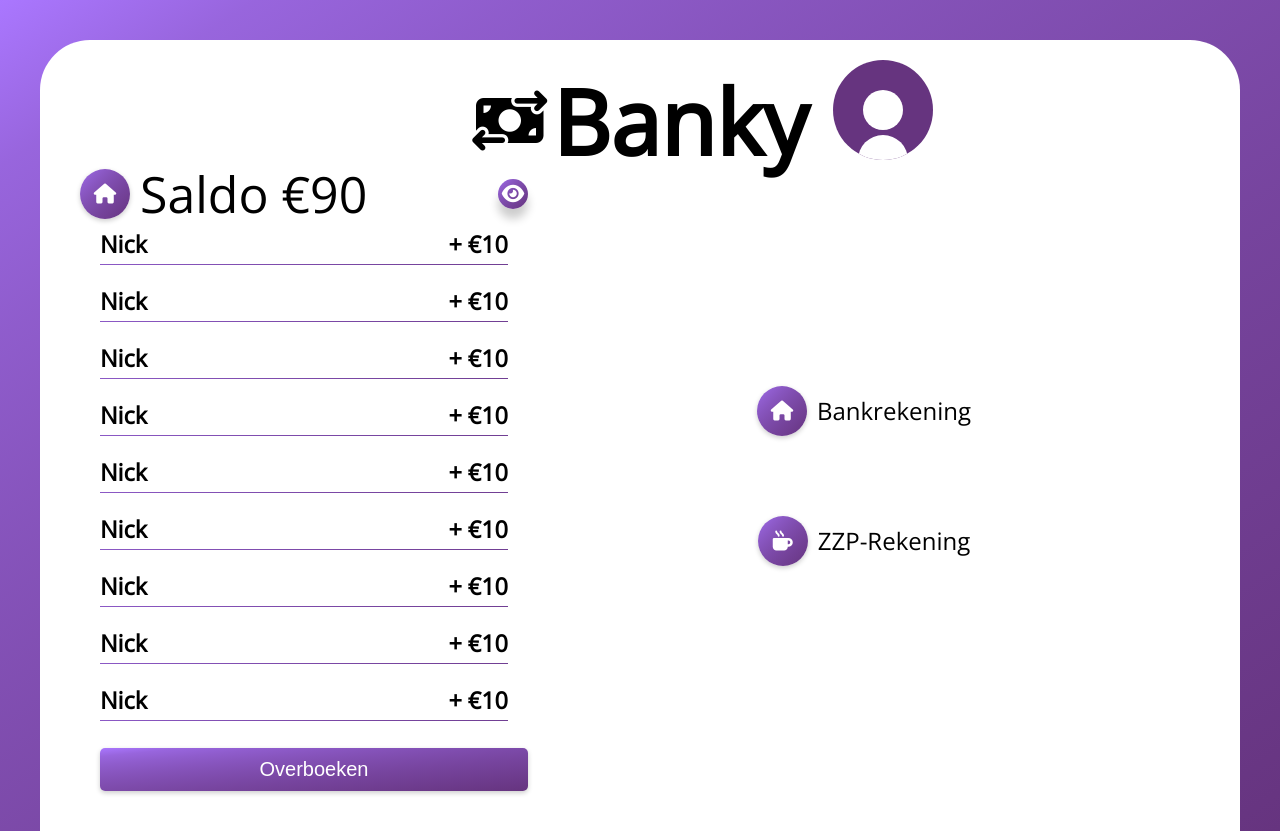
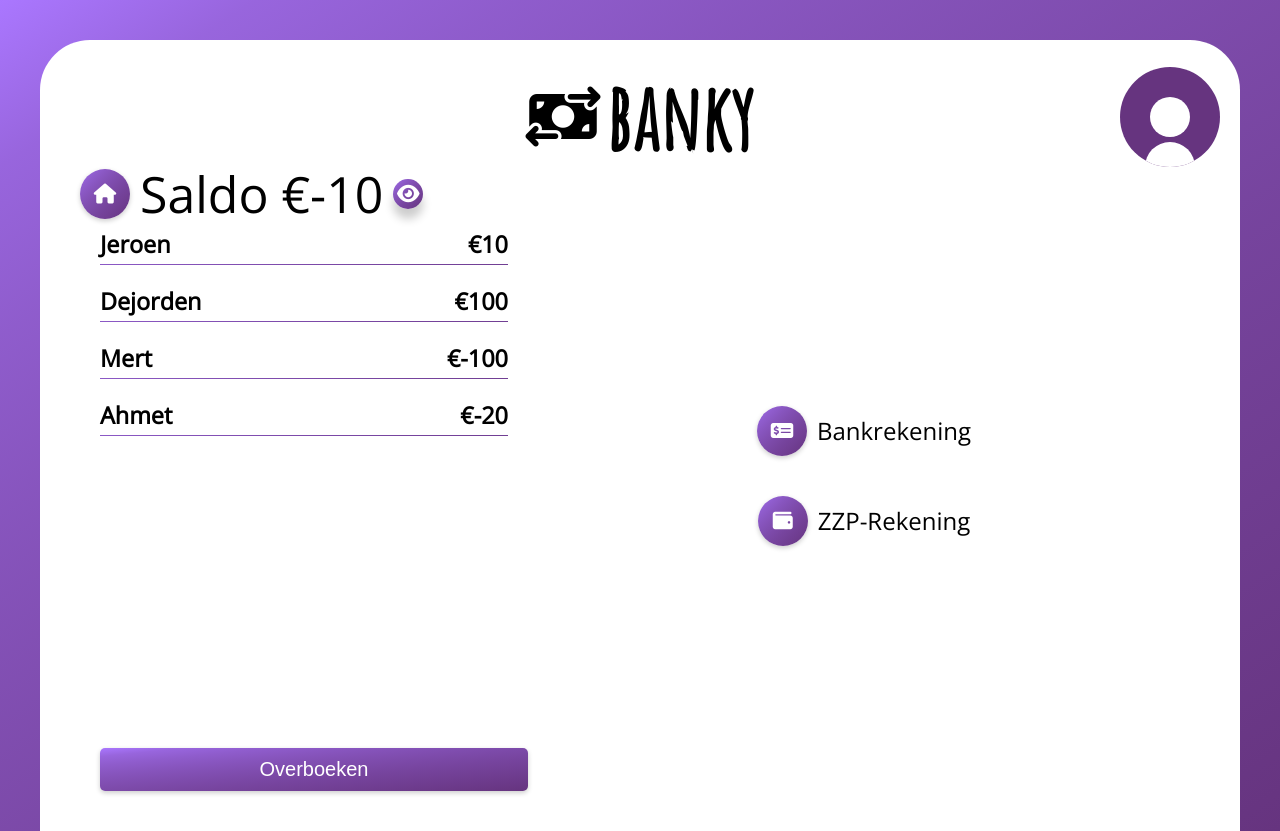
Before and after one commit to Nickvdt/Banky, a plain HTML site: page index.html in a window 1280 px wide. Drawn offline with nearby package versions, Linux system fonts and the light colour scheme.

Commit message:
Banky afgemaakt

```diff
--- /dev/null
+++ b/data/transactions.json
@@ -0,0 +1,32 @@
+{
+    "Bankrekening": [
+        {
+            "from/to": "Jeroen",
+            "amount": 10,
+            "logo": "fa-solid fa-money-check-dollar"
+        },
+        {
+            "from/to": "Dejorden",
+            "amount": 100
+        },
+        {
+            "from/to": "Mert",
+            "amount": -100
+        },
+        {
+            "from/to": "Ahmet",
+            "amount": -20
+        }
+    ],
+    "ZZP-Rekening": [
+        {
+            "from/to": "Bedrijf X",
+            "amount": 10000,
+            "logo": "fa-solid fa-wallet"
+        },
+        {
+            "from/to": "Bedrijf Z",
+            "amount": -500
+        }
+    ]
+}
--- a/index.html
+++ b/index.html
@@ -15,7 +15,7 @@
     <script src="js/main.js" defer></script>
 </head>
 
-<body>
+<!--<body>
     <header class="header">
         <figure class="header__logo">
             <i class="fa-solid fa-money-bill-transfer"></i>
@@ -112,7 +112,7 @@
                 </li>
             </ul>
         </section>
-    </main>
+    </main> -->
 
 </body>
 
--- a/js/main.js
+++ b/js/main.js
@@ -0,0 +1,289 @@
+class GetDataFromApi {
+    url = "";
+    data = null;
+
+    constructor(newURL) {
+        this.url = newURL;
+    }
+
+    async getData() {
+        await fetch(this.url)
+            .then(function (response) {
+                return response.json();
+            }).then((data) => {
+                this.data = data;
+            });
+        return this.data;
+    }
+
+}
+
+class Header {
+    headerElement;
+    figureElement;
+    logoIElement;
+    logoHeadingElement;
+    avatarWrapperElement;
+    avatarElement;
+    avatarBodyElement;
+    avatarHeadElement;
+    placeToRenderHeader;
+
+    constructor(placeToRenderHeader) {
+        this.placeToRenderHeader = document.getElementsByTagName(placeToRenderHeader)[0];
+        this.headerElement = document.createElement("header");
+        this.headerElement.classList = "header";
+
+        this.figureElement = document.createElement("figure");
+        this.figureElement.classList = "header__logo";
+
+        this.logoIElement = document.createElement("i");
+        this.logoIElement.classList = "fa-solid fa-money-bill-transfer";
+
+        this.logoHeadingElement = document.createElement("h2");
+        this.logoHeadingElement.classList = "header__banky";
+        this.logoHeadingElement.innerText = "banky";
+
+        this.avatarWrapperElement = document.createElement("div");
+        this.avatarWrapperElement.classList = "avatarWrapper";
+
+        this.avatarElement = document.createElement("figure");
+        this.avatarElement.classList = "avatar";
+
+        this.avatarHeadElement = document.createElement("div");
+        this.avatarHeadElement.classList = "avatar__head";
+
+        this.avatarBodyElement = document.createElement("div");
+        this.avatarBodyElement.classList = "avatar__body";
+    }
+
+    render() {
+        this.placeToRenderHeader.appendChild(this.headerElement);
+        this.headerElement.appendChild(this.figureElement);
+        this.figureElement.appendChild(this.logoIElement);
+        this.figureElement.appendChild(this.logoHeadingElement);
+        this.headerElement.appendChild(this.avatarWrapperElement);
+        this.avatarWrapperElement.appendChild(this.avatarElement);
+        this.avatarElement.appendChild(this.avatarHeadElement);
+        this.avatarElement.appendChild(this.avatarBodyElement);
+    }
+}
+
+class BankyMain{
+    placeToRenderBankyMain;
+    leftSection;
+    rightSection;
+    data;
+
+
+    constructor(placeToRenderBankyMain){
+        this.placeToRenderBankyMain = document.getElementsByTagName(placeToRenderBankyMain)[0];
+
+        /* main */
+        this.mainElement = document.createElement("main");
+        this.mainElement.classList = "banky";
+
+        this.leftSection = new BankyLeftSection(this.mainElement);
+        this.rightSection = new BankyRightSection(this.mainElement, this);
+    }
+
+    makeButtonsFromData(data){
+        this.rightSection.makeButtonsFromData(data);
+    }
+
+    makeTransactionsFromData(data){
+        this.leftSection.makeTransactionsFromData(Object.entries(data)[0][0], data);
+    }
+
+    callFromRightSection(account, data){
+        this.leftSection.makeTransactionsFromData(account, data);
+    }
+
+    render(){
+        this.placeToRenderBankyMain.appendChild(this.mainElement);
+
+        this.leftSection.render();
+        this.rightSection.render();
+    }
+}
+
+class BankyLeftSection{
+    mainElement;
+    constructor(mainElement){
+        this.mainElement = mainElement;
+        // left section
+        this.leftSectionElement = document.createElement("section");
+        this.leftSectionElement.classList = "banky__section banky__section--left"
+
+        this.bankyHeaderElement = document.createElement("header");
+        this.bankyHeaderElement.classList = "banky__header";
+
+        this.bankyHeaderWrapElement = document.createElement("div");
+
+        this.bankyLogoElement = document.createElement("figure");
+        this.bankyLogoElement.classList = "banky__logo";
+
+        this.bankyLogoIElement = document.createElement("i");
+        this.bankyLogoIElement.classList = "fa-solid fa-house";
+
+        this.bankyLogoTextElement = document.createElement("h1");
+        this.bankyLogoTextElement.classList = "banky__money";
+
+        this.eyeButtonElement = document.createElement("button");
+        this.eyeButtonElement.classList = "banky__eyeButton";
+        this.eyeButtonElement.onclick = this.eyeButtonClicked;
+
+
+        this.eyeFigureElement = document.createElement("figure");
+        this.eyeFigureElement.classList = "banky__eye";
+
+        this.eyeIElement = document.createElement("i");
+        this.eyeIElement.classList = "fa-solid fa-eye";
+
+        this.transactionsElement = document.createElement("ul");
+        this.transactionsElement.classList = "banky__transactions";
+
+        this.transferButtonElement = document.createElement("button");
+        this.transferButtonElement.classList = "banky__transferButton";
+        this.transferButtonElement.innerText = "Overboeken"
+    }
+
+    eyeButtonClicked = () =>{
+        this.transactionsElement.classList.toggle("banky__transactions--blur");
+        this.bankyLogoTextElement.classList.toggle("banky__money--blur");
+    }
+
+    makeTransactionsFromData(accountToShow, data){
+        let totalMoney = 0;
+        for(let i = 0; i < data[accountToShow].length; i++){
+            totalMoney += data[accountToShow][i]["amount"];
+        }
+
+        this.bankyLogoTextElement.innerText = "Saldo " +  " €" + totalMoney;
+
+        this.transactionsElement.innerHTML = "";
+
+        for(let i = 0; i < data[accountToShow].length; i++){
+            this.transactionElement = document.createElement("li");
+            this.transactionElement.classList = "banky__transaction";
+
+            this.transactionFromElement = document.createElement("h3");
+            this.transactionFromElement.classList = "banky__name";
+            this.transactionFromElement.innerText = data[accountToShow][i]["from/to"];
+
+            this.transactionAmountElement = document.createElement("h3");
+            this.transactionAmountElement.classList = "banky__amount";
+            this.transactionAmountElement.innerText = "€" + data[accountToShow][i]["amount"];
+
+            this.leftSectionElement.appendChild(this.transactionsElement);
+            this.transactionsElement.appendChild(this.transactionElement);
+            this.transactionElement.appendChild(this.transactionFromElement);
+            this.transactionElement.appendChild(this.transactionAmountElement);
+        }
+        this.leftSectionElement.appendChild(this.transferButtonElement);
+
+    }
+
+    render(){
+        // left section
+        this.mainElement.appendChild(this.leftSectionElement);
+        this.leftSectionElement.appendChild(this.bankyHeaderElement);
+        this.bankyHeaderElement.appendChild(this.bankyHeaderWrapElement);
+        this.bankyHeaderWrapElement.appendChild(this.bankyLogoElement);
+        this.bankyLogoElement.appendChild(this.bankyLogoIElement);
+        this.bankyHeaderWrapElement.appendChild(this.bankyLogoTextElement);
+        this.bankyHeaderWrapElement.appendChild(this.eyeButtonElement);
+        this.eyeButtonElement.appendChild(this.eyeFigureElement);
+        this.eyeFigureElement.appendChild(this.eyeIElement);
+
+    }
+}
+
+
+
+class BankyRightSection {
+    mainElement;
+    bankyMain;
+    constructor(mainElement, bankyMain) {
+        this.mainElement = mainElement;
+        this.bankyMain = bankyMain;
+        this.rightSectionElement = document.createElement("section");
+        this.rightSectionElement.classList = "banky__section banky__section--right";
+
+        this.bankyAcounts = document.createElement("ul");
+        this.bankyAcounts.classList = "banky__accounts";
+
+
+    }
+
+    makeButtonsFromData(data) {
+        Object.entries(data).forEach((entry) => {
+            this.bankyAcount = document.createElement("li");
+            this.bankyAcount.classList = "banky__account";
+            this.bankyAcount.onclick = () => {
+                this.bankyMain.callFromRightSection(entry[0], data);
+            }
+
+            this.switchAccountButton = document.createElement("button");
+            this.switchAccountButton.classList = "banky__switchAccount";
+
+
+            this.accountName = document.createElement("h4");
+            this.accountName.classList = "banky__nameOfAccount";
+            this.accountName.innerText = "Bankrekening";
+
+            this.switchaccountFigure = document.createElement("figure");
+            this.switchaccountFigure.classList = "banky__logo";
+
+            this.switchAccountLogoElement = document.createElement("i");
+            this.switchAccountLogoElement.classList = (entry[1][0]["logo"]);
+
+            this.switchZZPAccountElement = document.createElement("i");
+            this.switchZZPAccountElement.classList = (entry[1][0]["logo"]);
+
+            this.bankyLogo2Element = document.createElement("i");
+            this.bankyLogo2Element.classList = "fa-solid fa-mug-hot";
+
+            this.bankyAccountName = document.createElement("h4");
+            this.bankyAccountName.classList = "banky__nameOfAccount";
+            this.bankyAccountName.innerText = "Bankrekening";
+            this.bankyAccountName.innerText = entry[0];
+
+            this.bankyAcounts.appendChild(this.bankyAcount);
+            this.bankyAcount.appendChild(this.switchAccountButton);
+            this.switchAccountButton.appendChild(this.switchaccountFigure);
+            this.switchaccountFigure.appendChild(this.switchZZPAccountElement);
+            this.bankyAcount.appendChild(this.bankyAccountName);
+
+
+        })
+    }
+
+    render() {
+        this.mainElement.appendChild(this.rightSectionElement);
+        this.rightSectionElement.appendChild(this.bankyAcounts);
+    }
+}
+
+class App {
+    bankyHeader;
+    bankyMain;
+    getDataFromApi;
+    constructor() {
+        this.header = new Header("body");
+        this.bankyMain = new BankyMain("body");
+
+        this.getDataFromApi = new GetDataFromApi("./data/transactions.json");
+
+        this.getDataFromApi
+            .getData().then((data) => {
+                this.bankyMain.makeTransactionsFromData(data);
+                this.bankyMain.makeButtonsFromData(data);
+            });
+
+        this.header.render();
+        this.bankyMain.render();
+    }
+}
+
+const app = new App()
--- a/scss/abstracts/_mixins.scss
+++ b/scss/abstracts/_mixins.scss
@@ -9,3 +9,8 @@
     bottom: 0;
     left: 0;
 }
+
+
+@mixin blur{
+    filter:blur(20px);
+}
--- a/scss/components/avatar/avatar.scss
+++ b/scss/components/avatar/avatar.scss
@@ -1,4 +1,12 @@
 @use "../../abstracts/colors";
+
+.avatarWrapper{
+    display: flex;
+    align-items: center;
+    justify-content: flex-end;
+
+
+}
 
 .avatar{
     width: 10rem;
@@ -10,18 +18,7 @@
     border: 0.6rem lightcoral;
     cursor: pointer;
 
-
-}
-
-.header{
-
-    &__avatar{
-        display: flex;
-        justify-content: flex-end;
-
-    }
-
-    &__avatarHead{
+    &__head{
         width: 40%;
         height: 40%;
         background: map-get(colors.$baseColors, "whiteColor");
@@ -32,8 +29,7 @@
         transform: translate(-50%, -50%);
         transition: 0.8s;
     }
-
-    &__avatarBody{
+    &__body{
         width: 50%;
         height: 50%;
         background: map-get(colors.$baseColors, "whiteColor");
@@ -44,4 +40,5 @@
         bottom: 0;
         top: 100%;
     }
+
 }
--- a/scss/components/banky/banky.scss
+++ b/scss/components/banky/banky.scss
@@ -1,6 +1,7 @@
 @use "../../abstracts/vars";
 @use "../../abstracts/colors";
 @use "../../abstracts/mixins";
+@use "../../abstracts/animations";
 .banky{
     background: map-get(colors.$baseColors, "whiteColor");
     min-height: calc(100vh - map-get(vars.$vhCalc, "heightOfHeader") - map-get(vars.$vhCalc, "paddingOfBody"));
@@ -9,6 +10,8 @@
     padding: 4rem;
     max-width: 150rem;
     margin: 0 auto;
+
+    animation-delay: 0.8s;
     &__section{
         display: flex;
         &--left{
@@ -33,6 +36,10 @@
     &__money{
         font-weight: 400;
         font-size: 250%;
+
+        &--blur{
+          @include mixins.blur;
+        }
     }
     &__logo{
         border-radius: 50%;
@@ -71,6 +78,12 @@
         gap: 2rem;
         height: 50rem;
         overflow: scroll;
+        @include animations.popupMixin;
+
+        &--blur{
+            @include mixins.blur;
+        }
+
 
     }
 
@@ -80,6 +93,7 @@
         justify-content: space-between;
         position: relative;
         padding-bottom: 0.5rem;
+
         &::after{
             @include mixins.afterStyle;
         }
@@ -90,23 +104,26 @@
         font-size: 120%;
     }
 
-    &__transferButton{
+    &__transferButton {
         background: vars.$gradient;
         font-size: 100%;
         border: none;
         padding: 1rem;
         margin-top: 2rem;
         color: map-get(colors.$baseColors, "whiteColor");
-        border-radius: 0.5rem;
+        border-radius: .5rem;
         box-shadow: vars.$box-shadow;
-        transition: 0.4s all;
+        transition: .4s all;
         margin-left: 2rem;
-        &:hover{
+
+        &:hover {
             cursor: pointer;
             background: map-get(colors.$baseColors, "whiteColor");
-            color: map-get(colors.$baseColors, "background"),30%, map-get(colors.$baseColors, "backgroundDark");
-            box-shadow: inset 0 0 0 0.2rem map-get(colors.$baseColors, "background"),30%, map-get(colors.$baseColors, "backgroundDark");;
+            color: map-get(colors.$baseColors, "backgroundDark");
+            box-shadow: inset 0 0 0 .2rem map-get(colors.$baseColors, "backgroundDark");
         }
+
+
     }
     &__accounts{
         list-style: none;
@@ -117,6 +134,7 @@
         align-items: center;
         gap: 4rem;
         justify-content: center;
+        @include animations.popupMixin;
     }
     &__switchAccount, &__eyeButton{
         background: transparent;
@@ -136,6 +154,9 @@
         align-items: center;
         gap: 1rem;
 
+        &:hover{
+            cursor: pointer;
+        }
     }
 
     &__nameOfAccount{
--- a/scss/components/header/header.scss
+++ b/scss/components/header/header.scss
@@ -1,18 +1,21 @@
 @use "../../abstracts/vars";
 @use "../../abstracts/colors";
+@use "../../abstracts/animations";
 
 .header {
     background: map-get(colors.$baseColors, "whiteColor");
     height: map-get(vars.$vhCalc, "heightOfHeader");
     max-width: 150rem;
     font-family: 'Amatic SC', cursive;
-    font-family: 'Open Sans', sans-serif;
+
     padding: 2rem;
     border-top-left-radius: 5rem;
     border-top-right-radius: 5rem;
     margin: 0 auto;
+    width: 100%;
     display: grid;
-    grid-template-columns: 1fr 1fr 1fr;
+    grid-template-columns: 10% 80% auto;
+
     &__logo{
         display: flex;
         font-size: 300%;
--- a/scss/style.scss
+++ b/scss/style.scss
@@ -1,4 +1,5 @@
 @use "./abstracts/reset";
+@use "./abstracts/animations";
 @use "./base";
 @use "./components/header/header.scss";
 @use "./components/banky/banky.scss";
```
Also changed, not shown: scss/abstracts/_animations.scss (added, +16 -0 lines), css/style.css, 1 other file.
